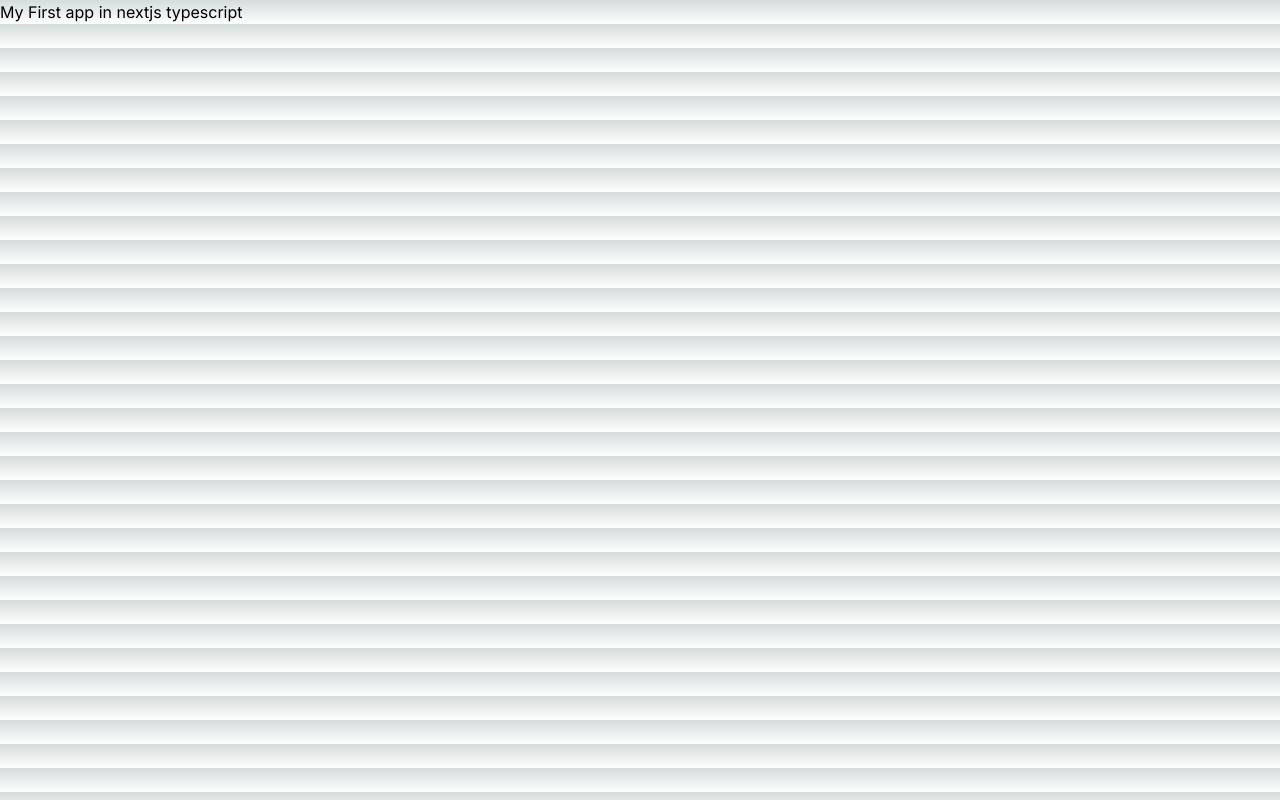
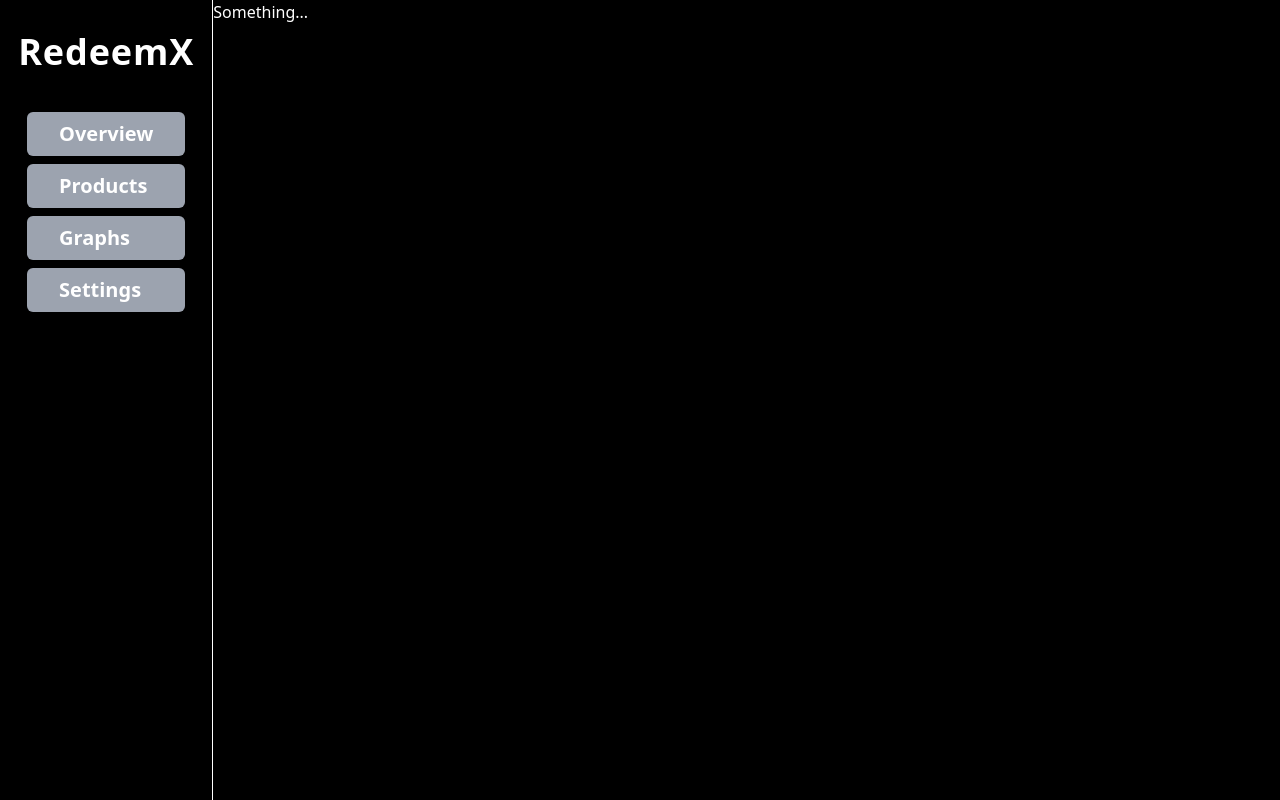
Before and after one commit to devvMuhammad/admin-redeemx, a Next.js app: page / in a window 1280 px wide. Built offline with nearby package versions, Linux system fonts and the light colour scheme.

Commit message:
Added sidebar and main content functionality

```diff
--- a/src/app/globals.css
+++ b/src/app/globals.css
@@ -17,11 +17,6 @@
 }
 
 body {
-  color: rgb(var(--foreground-rgb));
-  background: linear-gradient(
-      to bottom,
-      transparent,
-      rgb(var(--background-end-rgb))
-    )
-    rgb(var(--background-start-rgb));
+  background-color: black;
+  color: white;
 }
--- /dev/null
+++ b/src/app/graphs/page.tsx
@@ -0,0 +1,3 @@
+export default function Graphs() {
+  return <p>Graphs</p>;
+}
--- a/src/app/layout.tsx
+++ b/src/app/layout.tsx
@@ -1,22 +1,28 @@
-import type { Metadata } from 'next'
-import { Inter } from 'next/font/google'
-import './globals.css'
+import type { Metadata } from "next";
+import { Inter } from "next/font/google";
+import "./globals.css";
+import { ReactNode } from "react";
+import Sidebar from "@/components/Sidebar";
 
-const inter = Inter({ subsets: ['latin'] })
+const inter = Inter({ subsets: ["latin"] });
 
 export const metadata: Metadata = {
-  title: 'Create Next App',
-  description: 'Generated by create next app',
-}
+  title: "Create Next App",
+  description: "Generated by create next app",
+};
 
-export default function RootLayout({
-  children,
-}: {
-  children: React.ReactNode
-}) {
+type LayoutProps = {
+  children: ReactNode;
+};
+
+export default function RootLayout({ children }: LayoutProps) {
   return (
     <html lang="en">
-      <body className={inter.className}>{children}</body>
+      <body className="h-screen grid grid-rows-1 grid-cols-[1fr_5fr]">
+        {/* SIDEBAR COMPONENT */}
+        <Sidebar />
+        <div>{children}</div>
+      </body>
     </html>
-  )
+  );
 }
--- /dev/null
+++ b/src/app/overview/page.tsx
@@ -0,0 +1,3 @@
+export default function Overview() {
+  return <p>Overview</p>;
+}
--- a/src/app/page.tsx
+++ b/src/app/page.tsx
@@ -1,3 +1,3 @@
 export default function Home() {
-  return <h1>My First app in nextjs typescript</h1>;
+  return <p>Something...</p>;
 }
--- /dev/null
+++ b/src/app/products/page.tsx
@@ -0,0 +1,3 @@
+export default function Products() {
+  return <p>Products</p>;
+}
--- /dev/null
+++ b/src/app/settings/page.tsx
@@ -0,0 +1,3 @@
+export default function Settings() {
+  return <p>Settings</p>;
+}
--- /dev/null
+++ b/src/components/Sidebar.tsx
@@ -0,0 +1,34 @@
+import Link from "next/link";
+import { Key } from "react";
+
+type Links = {
+  name: String;
+  link: String & Key;
+}[];
+
+export default function Sidebar() {
+  const Links: Links = [
+    { name: "Overview", link: "overview" },
+    { name: "Products", link: "products" },
+    { name: "Graphs", link: "graphs" },
+    { name: "Settings", link: "settings" },
+  ];
+  return (
+    <div className="py-8 flex flex-col gap-10 items-center border-r border-solid border-white">
+      {/* HEADING */}
+      <h1 className="font-bold text-4xl tracking-wide">RedeemX</h1>
+      {/* LINKS */}
+      <div className="flex flex-col gap-2 ">
+        {Links.map(({ name, link }) => (
+          <Link
+            key={link}
+            href={`/${link}`}
+            className="text-xl font-bold bg-gray-400 px-8 rounded-md py-2"
+          >
+            {name}
+          </Link>
+        ))}
+      </div>
+    </div>
+  );
+}
```
